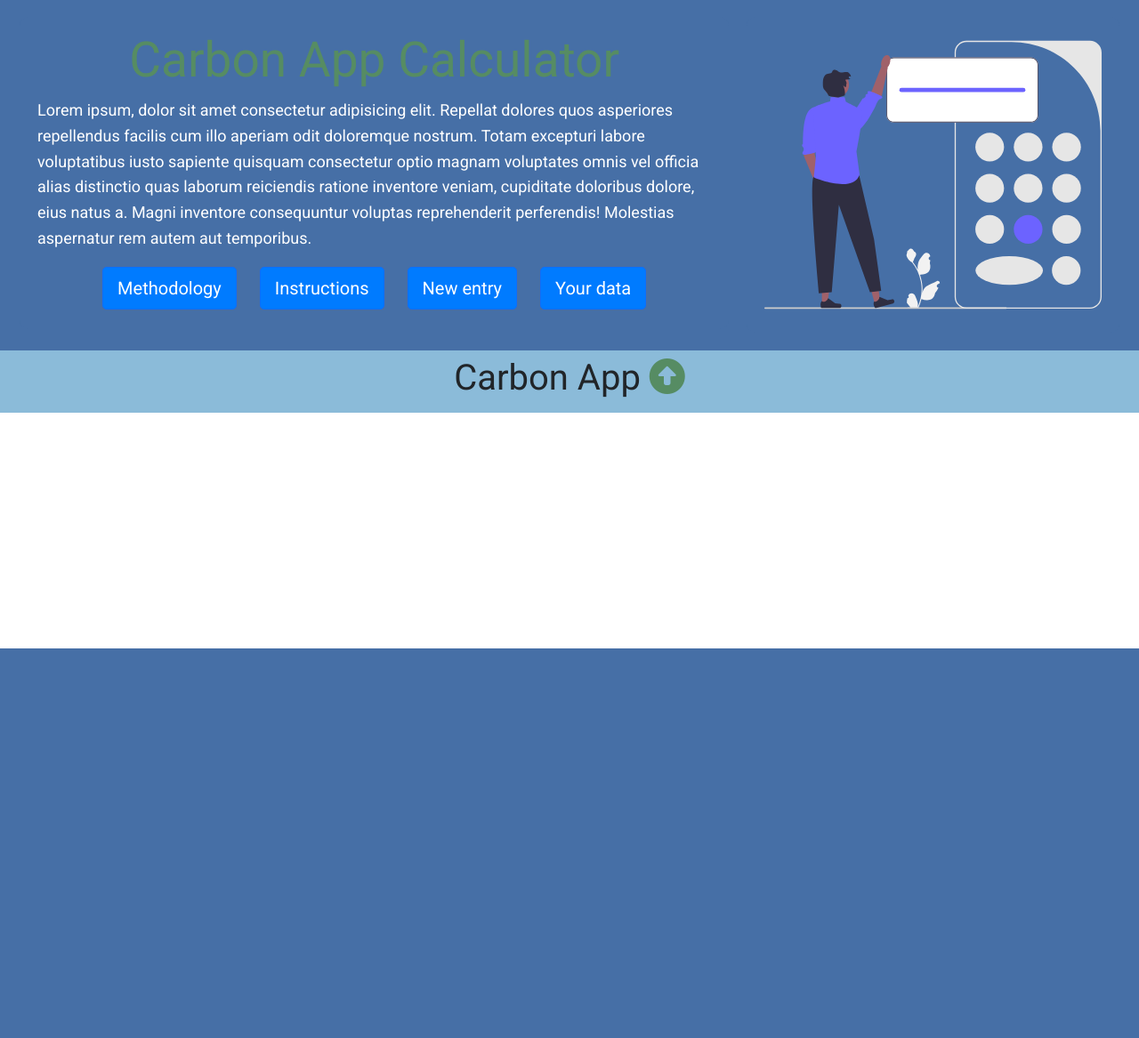
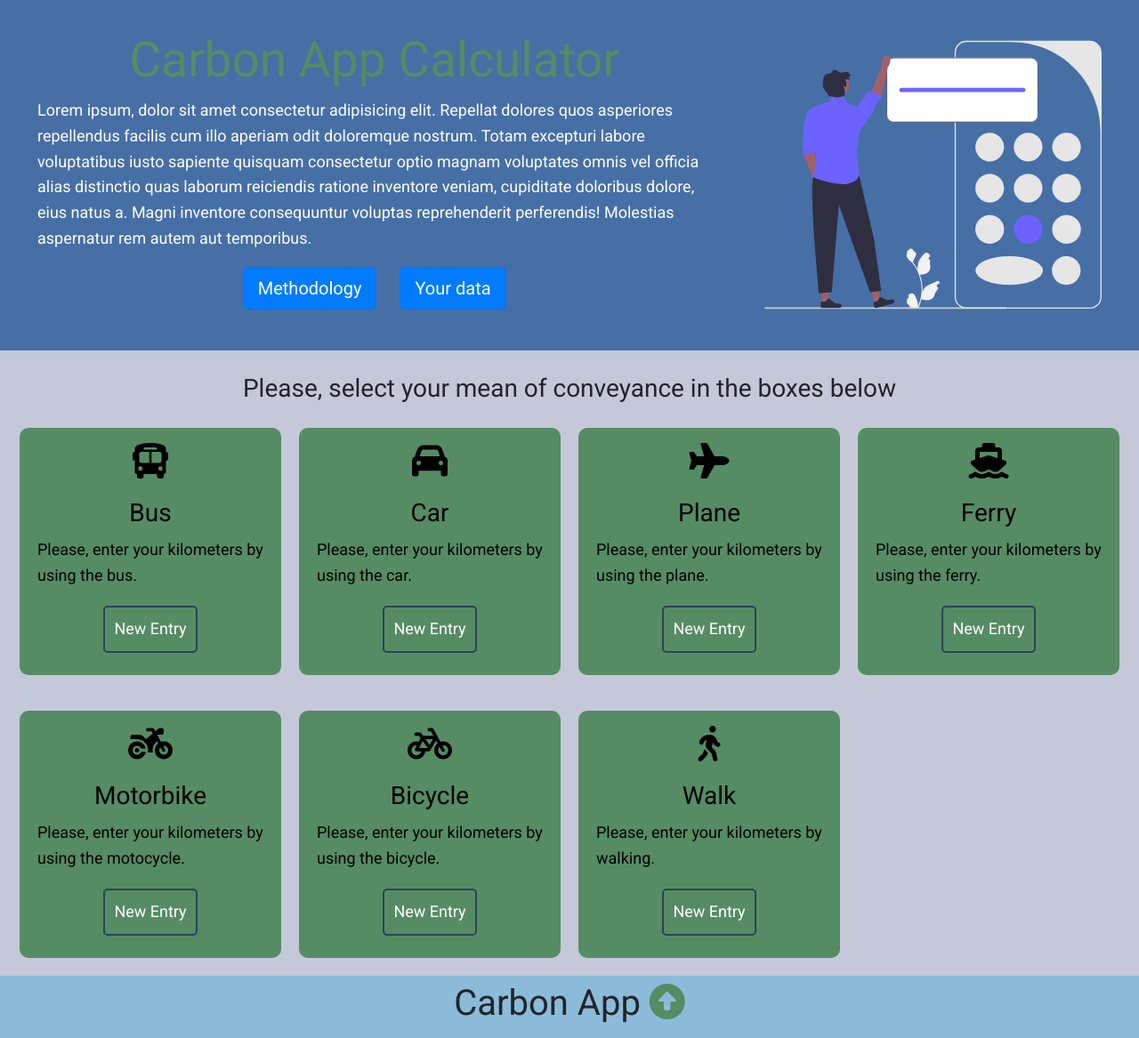
Before and after one commit to cecham1/carbon_app_2024_AWS, a Flask app: template capp/templates/carbon_app/carbon_app.html in a window 1280 px wide. Shown: the part 71-1238 px from the top of the page at 89% size. Before the commit the page ends 800 px from the top, so only its background shows below. Run offline with Flask 2, Linux system fonts and the light colour scheme; the template is opened without the code that fills it, so the values that code supplies are empty; some libraries are stand-ins or nearby versions.

Commit message:
Update carbon_app.html

```diff
--- a/capp/templates/carbon_app/carbon_app.html
+++ b/capp/templates/carbon_app/carbon_app.html
@@ -16,44 +16,7 @@
                     <a href="{{url_for('methodology.methodology_home')}}" class="btn btn-primary btn-lg mr-2", style="background-color:#007bff;">Methodology</a>
                 </div>
                 <div class="btn">
-                    <a href="#" class="btn btn-primary btn-lg mr-2", style="background-color:#007bff;", data-toggle="modal" data-target="#carbon_app_instructions">Instructions</a>
-                </div>
-                <div class="btn">
-                    <a href="{{url_for('carbon_app.new_entry')}}" class="btn btn-primary btn-lg mr-2", style="background-color:#007bff;">New entry</a>
-                </div>
-                <div class="btn">
                     <a href="{{url_for('carbon_app.your_data')}}" class="btn btn-primary btn-lg mr-2", style="background-color:#007bff;">Your data</a>
-                </div>
-            </div>
-            <!-- Modal Instructions -->
-            <div class="modal fade" id="carbon_app_instructions" tabindex="-1" role="dialog" aria-labelledby="exampleModalLabel" aria-hidden="true">
-                <div class="modal-dialog" role="document">
-                <div class="modal-content">
-
-                    <div class="modal-header">
-                    <h5 class="modal-title", style="color:black; text-align: center;">Carbon App, instructions</h5>
-                    </div>
-
-                    <div class="modal-body", style="color:black">
-                    <p style="text-align: left;">
-                        Lorem ipsum dolor, sit amet consectetur adipisicing elit. Repudiandae ratione tempore id esse nobis molestias quasi explicabo possimus ea reprehenderit.
-                    </p>
-                    <ol style="text-align:left;">
-                        <li>
-                            Lorem ipsum dolor sit amet consectetur adipisicing elit. Sequi, sint.
-                        </li>
-                        <li>
-                            Lorem ipsum dolor sit amet consectetur adipisicing elit. Sequi, sint.
-                        </li>
-                    </ol>
-                    </div>
-
-                    <div class="modal-footer">
-                        <a href="{{url_for('carbon_app.new_entry')}}" class="btn btn-primary btn-lg mr-2", style="background-color:#007bff;">New entry</a>
-                        <button class="btn btn-secondary btn-lg mr-2", style="background-color:#6c757d;" data-dismiss="modal">Close</button>
-                    </div>
-
-                </div>
                 </div>
             </div>
             </div>
@@ -69,5 +32,102 @@
         </div>
     </section>
 
+    <!-- carbon_app_new_entry_main -->
+    <section class="section_carbon_app_new_entry_main">
+    <div class="container">
+
+      <div class="carbon_app_new_entry_main" style="display:block;">
+        <br>
+        <h3 style="text-align:center;">Please, select your mean of conveyance in the boxes below</h3>
+      </div>
+
+      <div class="carbon_app_new_entry_main">
+          <div class="box">
+            <div class="h1 mb-3" style="text-align: center;">
+                <i class="fa-solid fa-bus"></i>
+            </div>
+            <h3>Bus</h3>
+            <p>Please, enter your kilometers by using the bus.
+            </p>
+            <div class="section_container_buttons_carbon_app_new_entry_main">
+              <a class="btn_carbon_app_new_entry_main" href="{{url_for('carbon_app.new_entry_bus')}}">New Entry</a>
+            </div>
+          </div>
+          <div class="box">
+            <div class="h1 mb-3" style="text-align: center;">
+                <i class="fa-solid fa-car"></i>
+            </div>
+            <h3>Car</h3>
+            <p>Please, enter your kilometers by using the car.
+            </p>
+            <div class="section_container_buttons_carbon_app_new_entry_main">
+              <a class="btn_carbon_app_new_entry_main" href="{{url_for('carbon_app.new_entry_car')}}">New Entry</a>
+            </div>
+          </div>
+          <div class="box">
+            <div class="h1 mb-3" style="text-align: center;">
+                <i class="fa-solid fa-plane"></i>
+            </div>
+            <h3>Plane</h3>
+            <p>Please, enter your kilometers by using the plane.
+            </p>
+            <div class="section_container_buttons_carbon_app_new_entry_main">
+              <a class="btn_carbon_app_new_entry_main" href="{{url_for('carbon_app.new_entry_plane')}}">New Entry</a>
+            </div>
+          </div>
+          <div class="box">
+            <div class="h1 mb-3" style="text-align: center;">
+                <i class="fa-solid fa-ship"></i>
+            </div>
+            <h3>Ferry</h3>
+            <p>Please, enter your kilometers by using the ferry.
+            </p>
+            <div class="section_container_buttons_carbon_app_new_entry_main">
+              <a class="btn_carbon_app_new_entry_main" href="{{url_for('carbon_app.new_entry_ferry')}}">New Entry</a>
+            </div>
+          </div>
+      </div>
+
+      <div class="carbon_app_new_entry_main">
+        <div class="box">
+          <div class="h1 mb-3" style="text-align: center;">
+            <i class="fa-solid fa-motorcycle"></i>
+          </div>
+          <h3>Motorbike</h3>
+          <p>Please, enter your kilometers by using the motocycle.
+          </p>
+          <div class="section_container_buttons_carbon_app_new_entry_main">
+            <a class="btn_carbon_app_new_entry_main" href="{{url_for('carbon_app.new_entry_motorbike')}}">New Entry</a>
+          </div>
+        </div>
+        <div class="box">
+          <div class="h1 mb-3" style="text-align: center;">
+            <i class="fa-solid fa-bicycle"></i>
+          </div>
+          <h3>Bicycle</h3>
+          <p>Please, enter your kilometers by using the bicycle.
+          </p>
+          <div class="section_container_buttons_carbon_app_new_entry_main">
+            <a class="btn_carbon_app_new_entry_main" href="{{url_for('carbon_app.new_entry_bicycle')}}">New Entry</a>
+          </div>
+        </div>
+        <div class="box">
+          <div class="h1 mb-3" style="text-align: center;">
+            <i class="fa-solid fa-person-walking"></i>
+          </div>
+          <h3>Walk</h3>
+          <p>Please, enter your kilometers by walking.
+          </p>
+          <div class="section_container_buttons_carbon_app_new_entry_main">
+            <a class="btn_carbon_app_new_entry_main" href="{{url_for('carbon_app.new_entry_walk')}}">New Entry</a>
+          </div>
+        </div>
+        <div class="box" style="background-color:#c5c8d9;">
+        </div>
+    </div>
+
+    </div>
+    </section>
+
 
 {% endblock content %}
```
